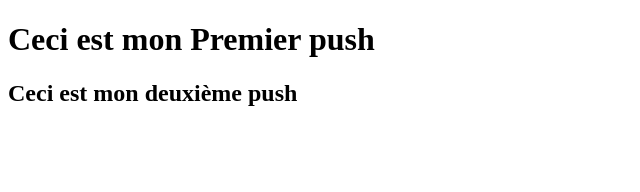
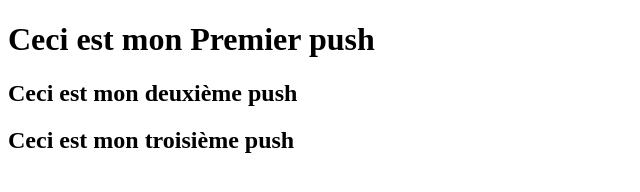
Before and after one commit to karim-dev-2023/MN, a plain HTML site: page index.html in a window 1280 px wide. Shown: the whole page, without its empty margins (0-640 px from the left). Drawn offline with Linux system fonts and the light colour scheme.

Commit message:
Third push

```diff
--- a/index.html
+++ b/index.html
@@ -8,5 +8,6 @@
 <body>
     <h1>Ceci est mon Premier push</h1>
     <h2>Ceci est mon deuxième push</h2>
+    <h2>Ceci est mon troisième push</h2>
 </body>
 </html>
--- a/style.css
+++ b/style.css
@@ -0,0 +1,4 @@
+*{
+    margin: 0;
+    padding: 0;
+}
```
